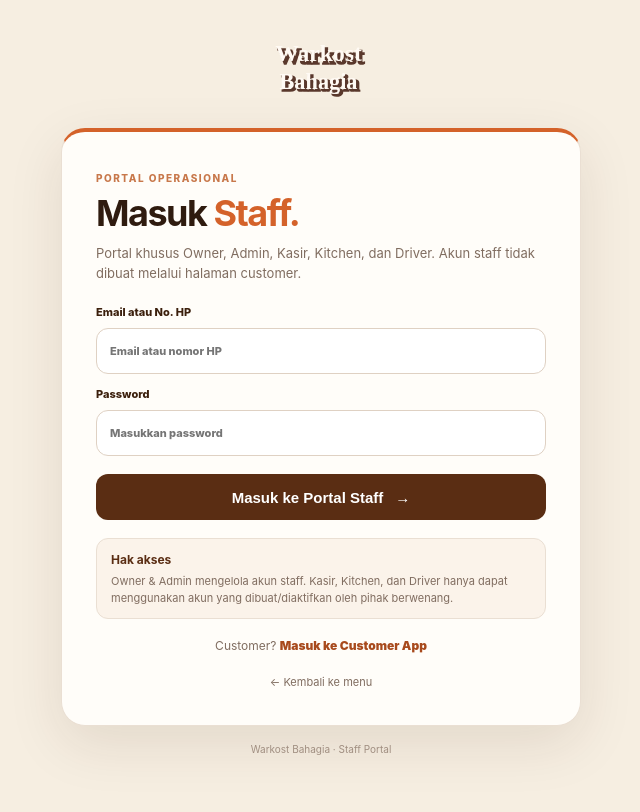
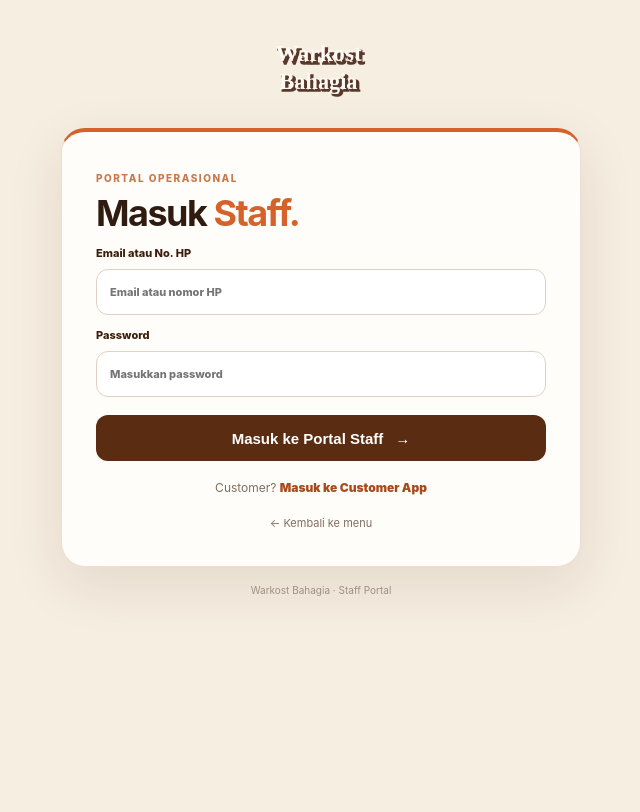
Before and after one commit to anwars750-spec/warkost-bahagia, a Flask app: page /staff/login in a window 1280 px wide. Shown: the whole page, without its empty margins (319-959 px from the left). After the commit the page ends 596 px from the top, so only its background shows below. Run offline with Flask 3, Linux system fonts and the light colour scheme.

Commit message:
ui: simplify staff login presentation

```diff
--- a/app/templates/staff_login.html
+++ b/app/templates/staff_login.html
@@ -5,14 +5,13 @@
   <section class="card auth-card staff-auth-card">
     <span class="section-kicker">PORTAL OPERASIONAL</span>
     <h1>Masuk <em>Staff.</em></h1>
-    <p class="auth-lead">Portal khusus Owner, Admin, Kasir, Kitchen, dan Driver. Akun staff tidak dibuat melalui halaman customer.</p>
+
     {% if error %}<div class="error">{{error}}</div>{% endif %}
     <form method="post" autocomplete="on">
       <label>Email atau No. HP<input name="identity" type="text" placeholder="Email atau nomor HP" autocomplete="username" required></label>
       <label>Password<input name="password" type="password" placeholder="Masukkan password" autocomplete="current-password" required></label>
       <button class="primary auth-submit" type="submit">Masuk ke Portal Staff <span>→</span></button>
     </form>
-    <div class="staff-role-note"><strong>Hak akses</strong><span>Owner & Admin mengelola akun staff. Kasir, Kitchen, dan Driver hanya dapat menggunakan akun yang dibuat/diaktifkan oleh pihak berwenang.</span></div>
     <div class="auth-register">Customer? <a href="/login">Masuk ke Customer App</a></div>
     <a class="back-link" href="/">← Kembali ke menu</a>
   </section>
```
